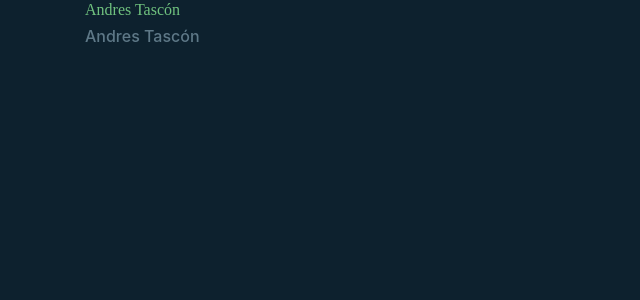
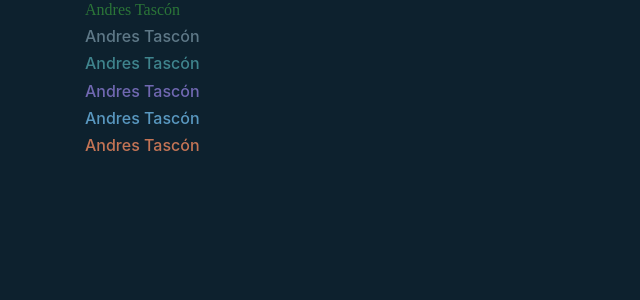
Before and after one commit to miketascon/portafolio, an Angular app: page /#/pages/home in a window 1280 px wide. In both pictures the pointer is over the element 640 px from the left and 9 px from the top of the page. Shown: the top 300 px of the page, without its empty margins (0-640 px from the left). Built offline with nearby package versions, Linux system fonts and the light colour scheme; a web font is replaced by a local one.

Commit message:
adelanto

```diff
--- a/src/app/pages/home/home.component.css
+++ b/src/app/pages/home/home.component.css
@@ -5,6 +5,12 @@
 .name {
     font-family: 'Hachi Maru Pop', cursive;
     color: #70c27f
+}
+
+.name:hover {
+    filter: blur(0.50px);
+    transition: 500ms;
+    color: #2b7538
 }
 
 @import url('https://fonts.googleapis.com/css2?family=Source+Code+Pro&display=swap');
--- a/src/app/pages/home/home.component.html
+++ b/src/app/pages/home/home.component.html
@@ -2,4 +2,8 @@
 
     <h6 class="name">Andres Tascón</h6>
     <h6 style="color: #5e7887;">Andres Tascón</h6>
+    <h6 style="color: #3f848d;">Andres Tascón</h6>
+    <h6 style="color: #7068B1;">Andres Tascón</h6>
+    <h6 style="color: #5998c0;">Andres Tascón</h6>
+    <h6 style="color: #c37455;">Andres Tascón</h6>
 </div>
```
